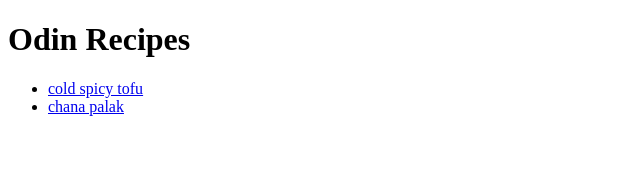
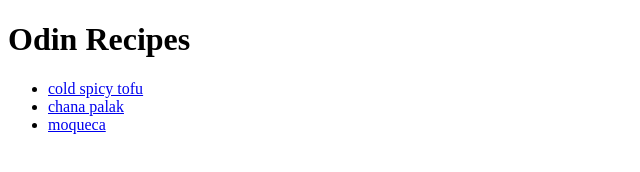
Before and after one commit to lrngrg/odin-recipes, a plain HTML site: page index.html in a window 1280 px wide. Shown: the full height of the page, 0-640 px from the left. Drawn offline with Linux system fonts and the light colour scheme.

Commit message:
Add moqueca link to homepage

```diff
--- a/index.html
+++ b/index.html
@@ -10,5 +10,6 @@
         <ul>
             <li><a href="./recipes/coldtofu.html">cold spicy tofu</a></li>
             <li><a href="./recipes/chanapalak.html">chana palak</a></li>
+            <li><a href="./recipes/moqueca.html">moqueca</a></li>
     </body>
 </html>
```
